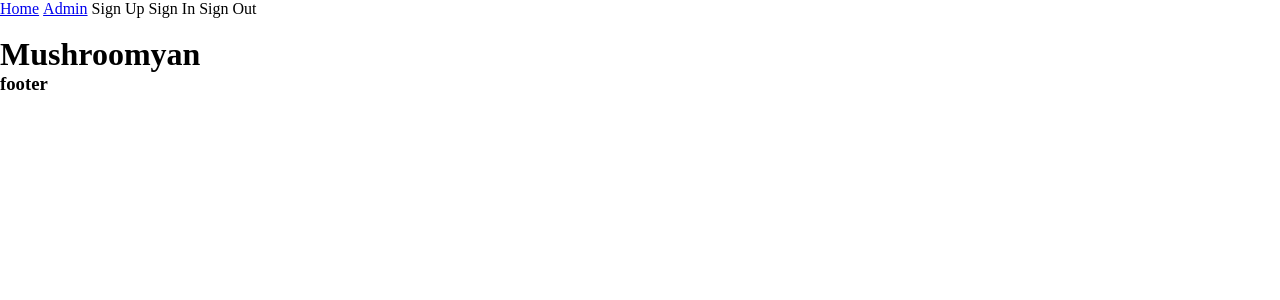
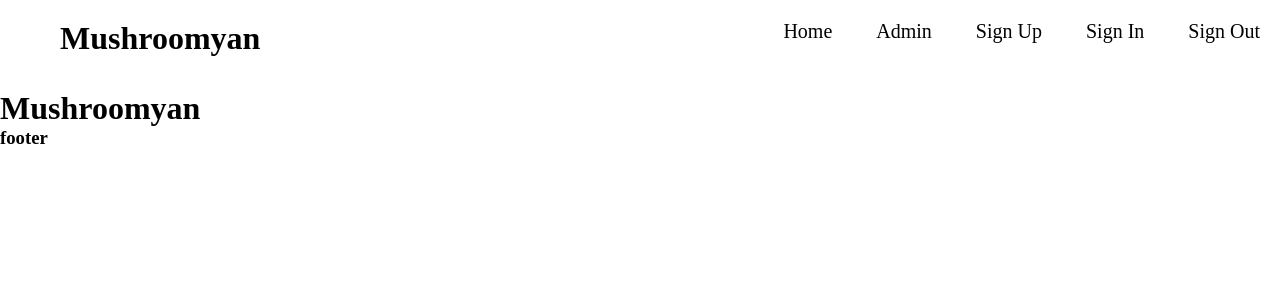
Before and after one commit to zsaaupo/Musroomyan, a Django app: page / in a window 1280 px wide. Shown: the top 300 px of the page. Run offline with Django 4.2, Linux system fonts and the light colour scheme.

Commit message:
menu added

```diff
--- a/static/style.css
+++ b/static/style.css
@@ -1,5 +1,25 @@
 *{padding: 0; margin: auto}
 .menu ul li{
-position: relative;
-display: inline-block
+	position: relative;
+	display: inline-block;
+	padding: 20px;
 }
+
+.menu ul li a{
+	text-decoration: none;
+	color: black;
+	font-size: 20px;
+}
+
+.menu{
+	text-align: right;
+	float: right;
+}
+
+.headline{
+	font-style: Curlz MT;
+	float: left;
+	display: inline-block;
+	margin-left: 60px;
+	margin-top: 20px;
+}
--- a/templates/layout/header.html
+++ b/templates/layout/header.html
@@ -1,9 +1,16 @@
-<din class="menu">
-    <ul>
+<din class="navbar">
+    <div class="headline">
+        <h1>Mushroomyan</h1>
+    </div>
+    <div class="menu">
+        <ul>
         <li><a href="http://127.0.0.1:8000">Home</a></li>
         <li><a href="http://127.0.0.1:8000/admin">Admin</a></li>
         <li><a>Sign Up</a></li>
         <li><a>Sign In</a></li>
         <li><a>Sign Out</a></li>
     </ul>
+    </div>
 </din>
+<br>
+<br>
--- a/templates/main.html
+++ b/templates/main.html
@@ -1,5 +1,7 @@
 {% extends "layout/base.html" %}
 {% block title %} Home {% endblock %}
 {% block body %}
+<br>
+<br>
 <h1>Mushroomyan</h1>
 {% endblock %}
```
